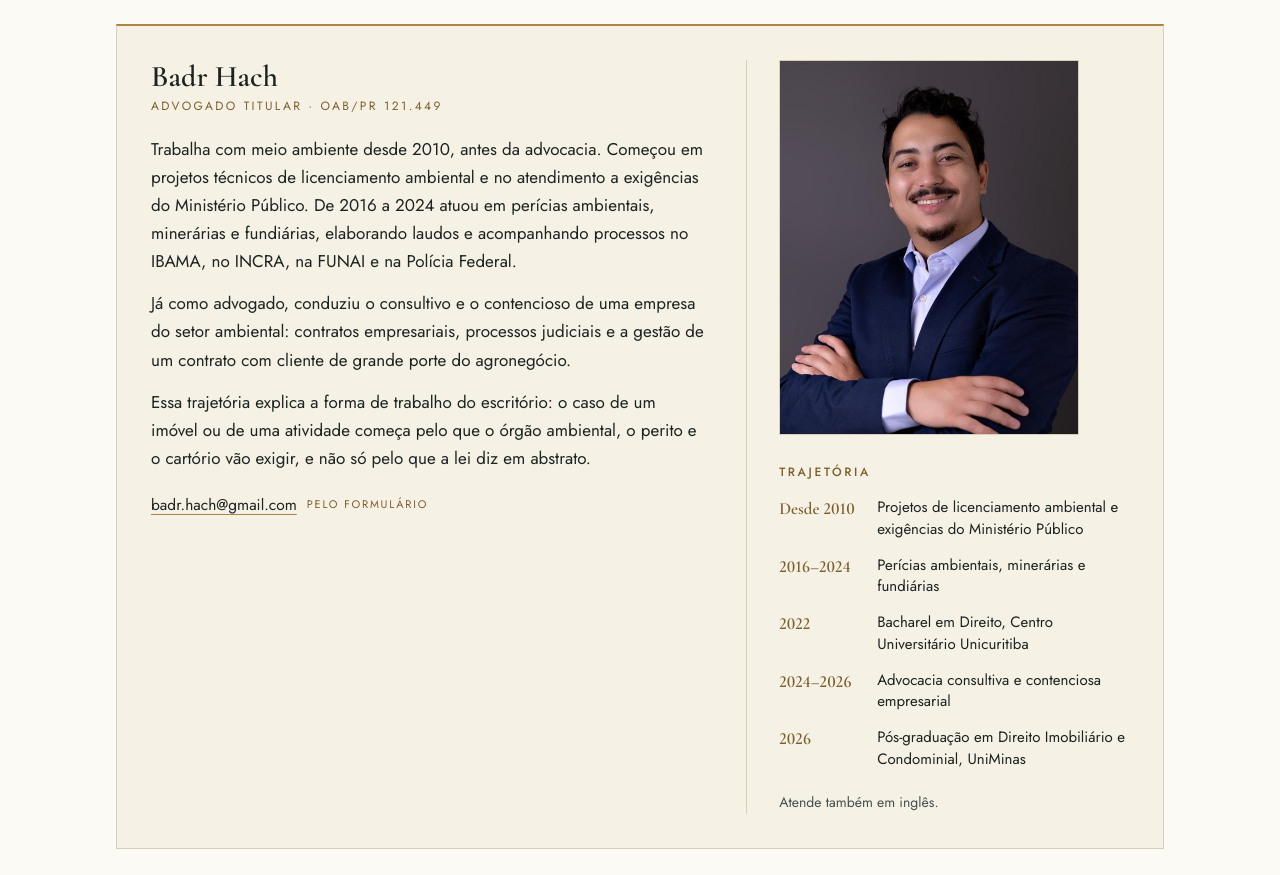
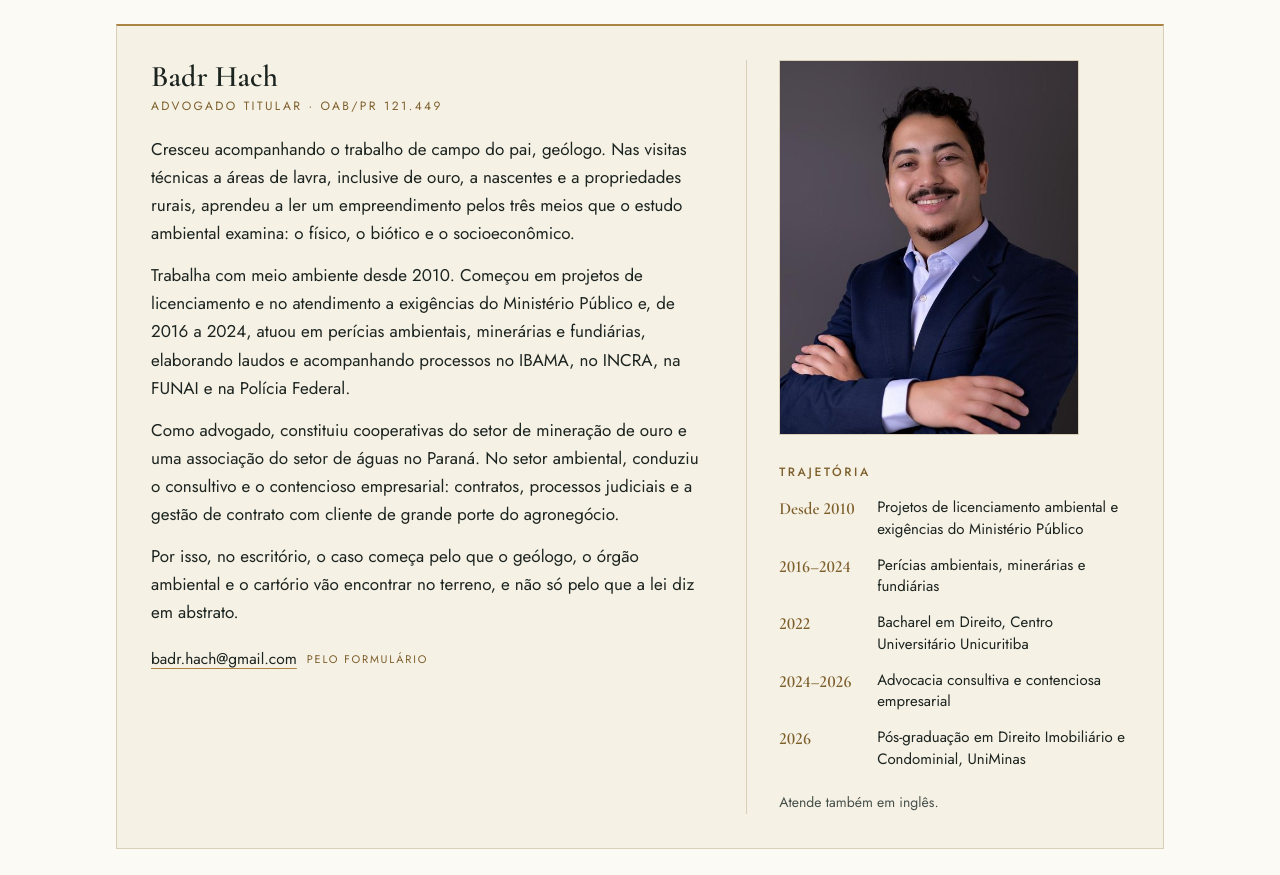
Before and after one commit to badrhach-glitch/badrhach-glitch.github.io, a plain HTML site: page index.html in a window 1280 px wide. Shown: the part 2420-3295 px from the top of the page. Drawn offline with nearby package versions, Linux system fonts and the light colour scheme.

Commit message:
Badr Hach: nova apresentação em Quem atende
Co-Authored-By: Claude Opus 5.5 <noreply@anthropic.com>
Claude-Session: https://claude.ai/code/session_016tNy4TX6CuZLwSyaokfLXo

```diff
--- a/index.html
+++ b/index.html
@@ -373,9 +373,10 @@ footer{background:var(--verde-fundo); color:var(--hero-muted); font-size:14px}
           <div class="bio-texto">
             <h3>Badr Hach</h3>
             <p class="role">Advogado titular · OAB/PR 121.449</p>
-            <p>Trabalha com meio ambiente desde 2010, antes da advocacia. Começou em projetos técnicos de licenciamento ambiental e no atendimento a exigências do Ministério Público. De 2016 a 2024 atuou em perícias ambientais, minerárias e fundiárias, elaborando laudos e acompanhando processos no IBAMA, no INCRA, na FUNAI e na Polícia Federal.</p>
-            <p>Já como advogado, conduziu o consultivo e o contencioso de uma empresa do setor ambiental: contratos empresariais, processos judiciais e a gestão de um contrato com cliente de grande porte do agronegócio.</p>
-            <p>Essa trajetória explica a forma de trabalho do escritório: o caso de um imóvel ou de uma atividade começa pelo que o órgão ambiental, o perito e o cartório vão exigir, e não só pelo que a lei diz em abstrato.</p>
+            <p>Cresceu acompanhando o trabalho de campo do pai, geólogo. Nas visitas técnicas a áreas de lavra, inclusive de ouro, a nascentes e a propriedades rurais, aprendeu a ler um empreendimento pelos três meios que o estudo ambiental examina: o físico, o biótico e o socioeconômico.</p>
+            <p>Trabalha com meio ambiente desde 2010. Começou em projetos de licenciamento e no atendimento a exigências do Ministério Público e, de 2016 a 2024, atuou em perícias ambientais, minerárias e fundiárias, elaborando laudos e acompanhando processos no IBAMA, no INCRA, na FUNAI e na Polícia Federal.</p>
+            <p>Como advogado, constituiu cooperativas do setor de mineração de ouro e uma associação do setor de águas no Paraná. No setor ambiental, conduziu o consultivo e o contencioso empresarial: contratos, processos judiciais e a gestão de contrato com cliente de grande porte do agronegócio.</p>
+            <p>Por isso, no escritório, o caso começa pelo que o geólogo, o órgão ambiental e o cartório vão encontrar no terreno, e não só pelo que a lei diz em abstrato.</p>
             <ul class="contact">
               <li><a class="v contato-link ir-form" id="badr-mail" href="#lead-form" data-para="Badr Hach">badr.hach@gmail.com</a><span class="via">Pelo formulário</span></li>
             </ul>
```
